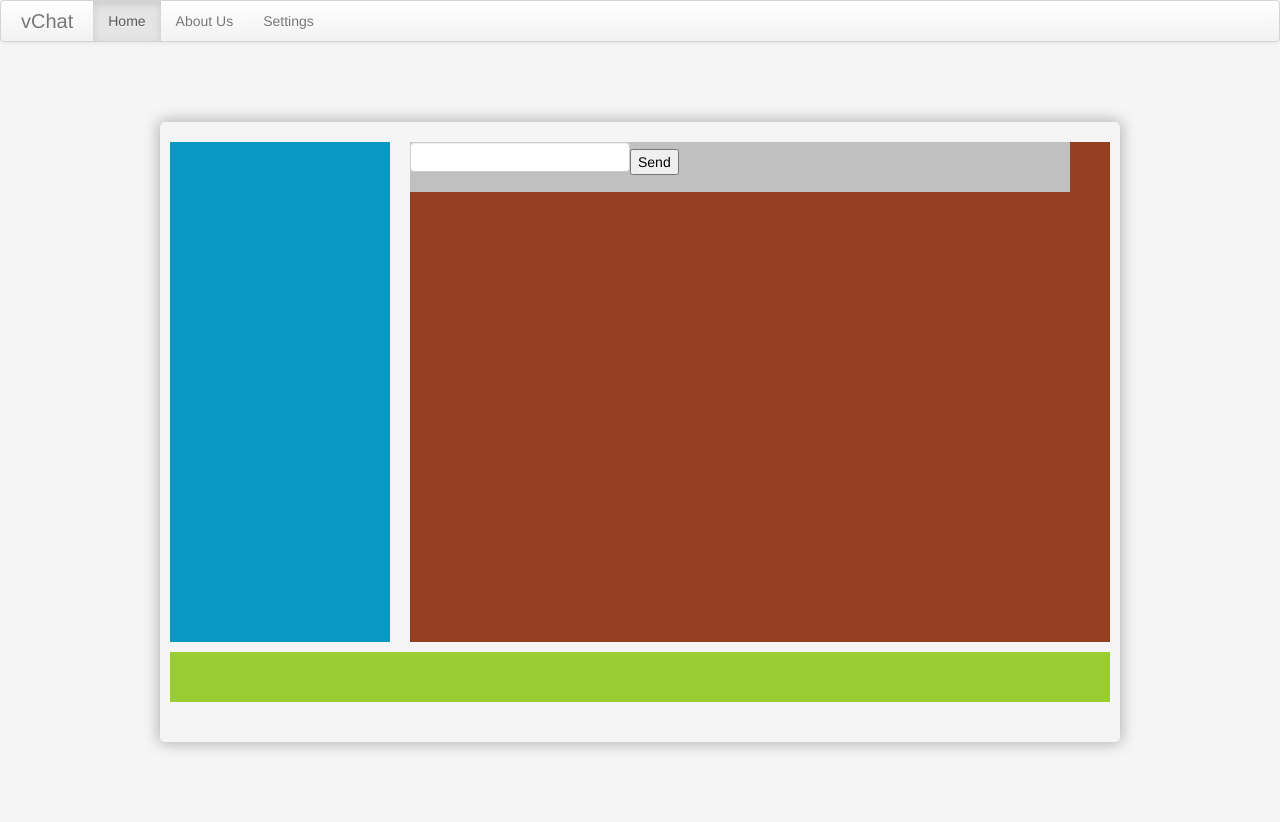
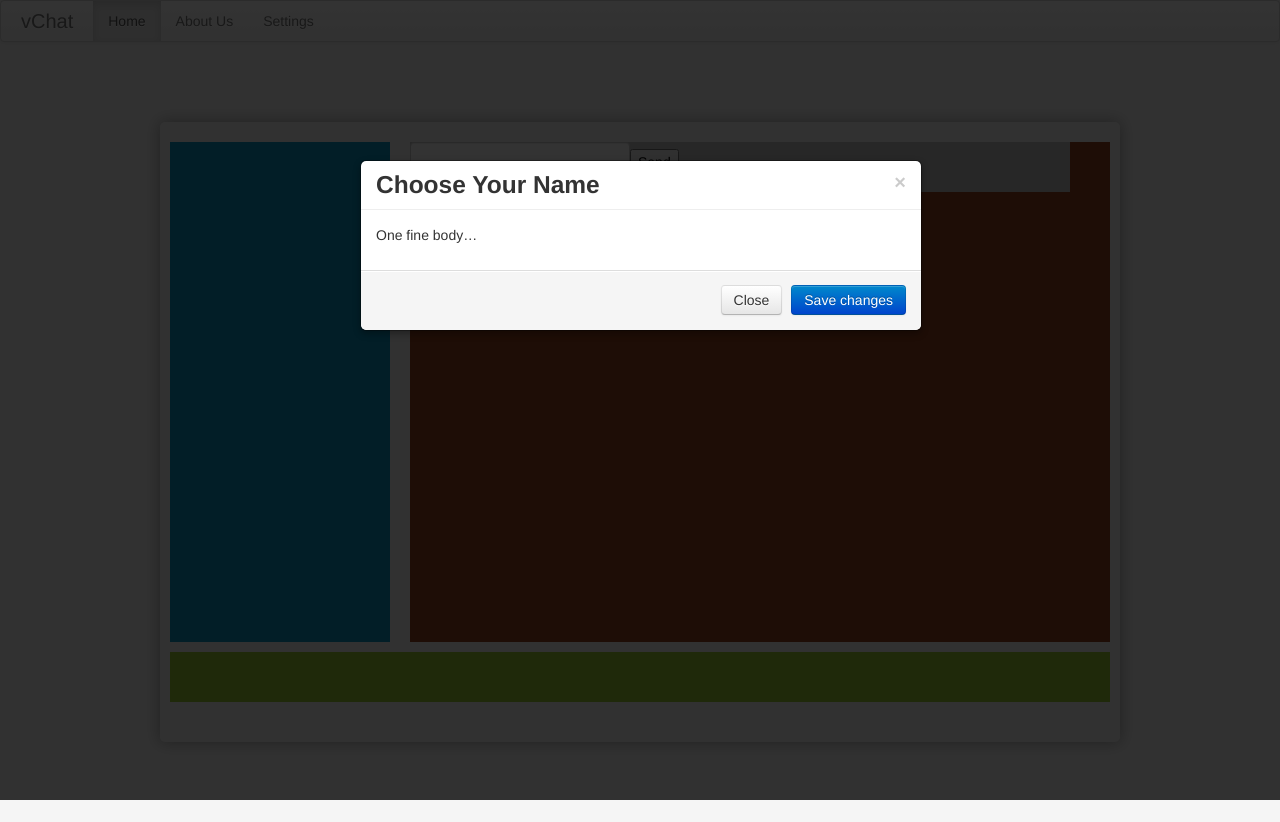
Before and after one commit to vtanathip/vChat, a website: page index.html in a window 1280 px wide. Drawn offline with Linux system fonts and the light colour scheme; no server answers.

Commit message:
add modal for use to keep username and change modal fade it top size

```diff
--- a/index.html
+++ b/index.html
@@ -51,6 +51,20 @@
         </div>
     </div>
 
+    <div id="formUsername" class="modal hide fade">
+        <div class="modal-header">
+            <button type="button" class="close" data-dismiss="modal" aria-hidden="true">&times;</button>
+            <h3>Choose Your Name</h3>
+        </div>
+        <div class="modal-body">
+            <p>One fine body…</p>
+        </div>
+        <div class="modal-footer">
+            <a href="#" data-dismiss="modal" class="btn">Close</a>
+            <a href="#" id="save-username-btn" data-dismiss="modal" class="btn btn-primary">Save changes</a>
+        </div>
+    </div>
+
     <!-- This script should change to jquery @ google cdn before to production -->
     <!-- <script src="//ajax.googleapis.com/ajax/libs/jquery/1.9.1/jquery.min.js"></script> -->
     <script src="js/vendor/jquery-1.9.1.min.js"></script>
--- a/js/main.js
+++ b/js/main.js
@@ -1,5 +1,5 @@
 (function ($) {
 
-
+    $('#formUsername').modal({ backdrop: 'static', keyboard: true });
 
 })(jQuery);
```
Also changed, not shown: css/main.css.
